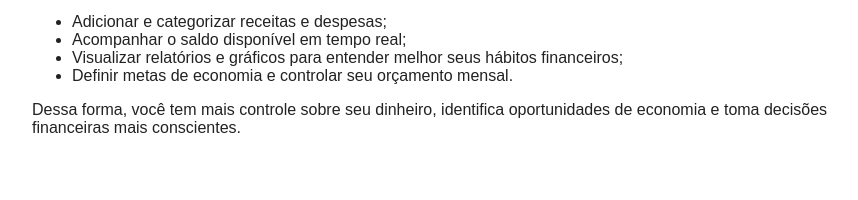
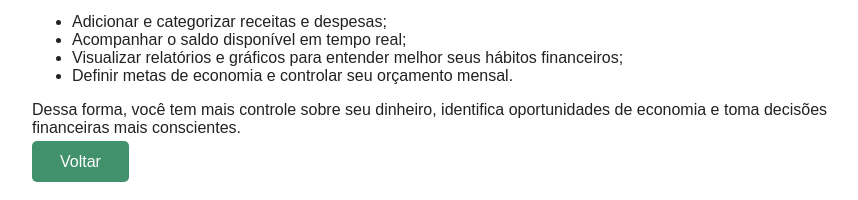
Before and after one commit to BrenoDe01/ControleTotal, a plain HTML site: page ComoFunciona.html in a window 1280 px wide. Shown: the part 220-420 px from the top of the page, without its empty margins (208-1066 px from the left). Drawn offline with Linux system fonts and the light colour scheme.

Commit message:
Criação do btn voltar na Seção Como Funciona

```diff
--- a/ComoFunciona.html
+++ b/ComoFunciona.html
@@ -44,6 +44,21 @@
                 font-size: 1.5rem;
             }
         }
+
+        .btn-voltarC {
+            background: #40916c;
+            color: #fff;
+            border: none;
+            padding: 12px 28px;
+            border-radius: 5px;
+            font-size: 1em;
+            cursor: pointer;
+            text-decoration: none;
+            transition: background 0.2s;
+        }
+        .btn-voltarC:hover {
+            background: #26734d;
+        }
     </style>
 </head>
 <body>
@@ -61,6 +76,10 @@
         <p>
             Dessa forma, você tem mais controle sobre seu dinheiro, identifica oportunidades de economia e toma decisões financeiras mais conscientes.
         </p>
+
+        <a href="Dashboard.html" class="btn-voltarC">Voltar </a>
+
+
         <div class="video-wrapper">
             <!-- Cole aqui o código de incorporação do vídeo do YouTube -->
             <!-- Exemplo:
@@ -68,5 +87,7 @@
             -->
         </div>
     </div>
+
+
 </body>
 </html>
```
